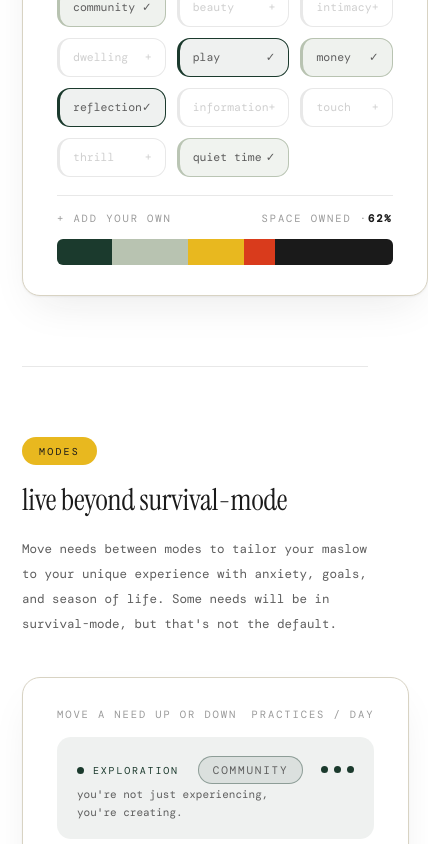
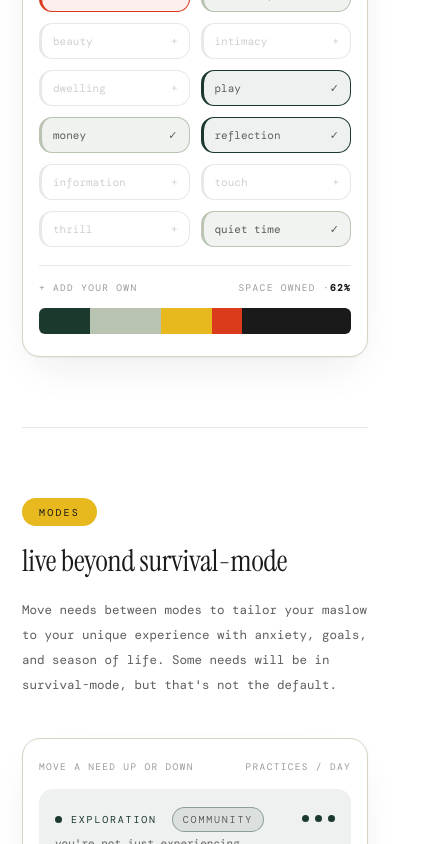
Before and after one commit to davidraybanks1/maslow-web-v2, a Next.js app: page / in a window 390 px wide. Shown: the part 1680-2524 px from the top of the page, 428 px wide, since content can reach past the window. Built offline with nearby package versions, Linux system fonts and the light colour scheme; a web font is replaced by a local one.

Commit message:
mobile: compress demo grids at phone width; overflow-x guard — nothing past the right rail

```diff
--- a/src/app/components/HomeV2.module.css
+++ b/src/app/components/HomeV2.module.css
@@ -299,3 +299,28 @@
   .stat2 { grid-template-columns: 1fr; }
   .wmoods { grid-template-columns: 1fr; }
 }
+
+/* ── phone-width compression: nothing escapes the right rail ── */
+@media (max-width: 520px) {
+  .card { padding: 22px 16px; }
+  .needsGrid { grid-template-columns: repeat(2, 1fr); }
+  .need { font-size: 11px; padding: 10px 11px; }
+  .tabs { gap: 13px; font-size: 9.5px; letter-spacing: 0.1em; }
+  .toggle { display: none; }
+  .practRow { grid-template-columns: 96px 1fr 50px; gap: 10px; }
+  .practNm { font-size: 11px; }
+  .drow { grid-template-columns: 88px 1fr 40px; gap: 10px; }
+  .drowNm { font-size: 13px; }
+  .distRow { grid-template-columns: 52px 1fr 40px; gap: 10px; }
+  .mcard { gap: 12px; padding: 15px 16px; }
+  .slot { min-width: 74px; }
+  .movePill { padding: 5px 10px; font-size: 10px; margin-left: 6px; }
+  .wdlWide { width: 70px; }
+  .stat2 { gap: 10px; }
+  .dbChip { padding: 6px 12px; font-size: 10.5px; }
+  .chead { font-size: 9.5px; letter-spacing: 0.14em; }
+  .opt { padding: 6px 13px; font-size: 11px; }
+}
+
+/* grid/flex children may never force horizontal overflow */
+.needsGrid > *, .practRow > *, .drow > *, .distRow > *, .mname { min-width: 0; }
--- a/src/app/globals.css
+++ b/src/app/globals.css
@@ -33,6 +33,7 @@
   font-family: var(--sans);
   background: var(--bg);
   color: var(--ink);
+  overflow-x: hidden;
 }
 
 ::-webkit-scrollbar { width: 0; }
```
